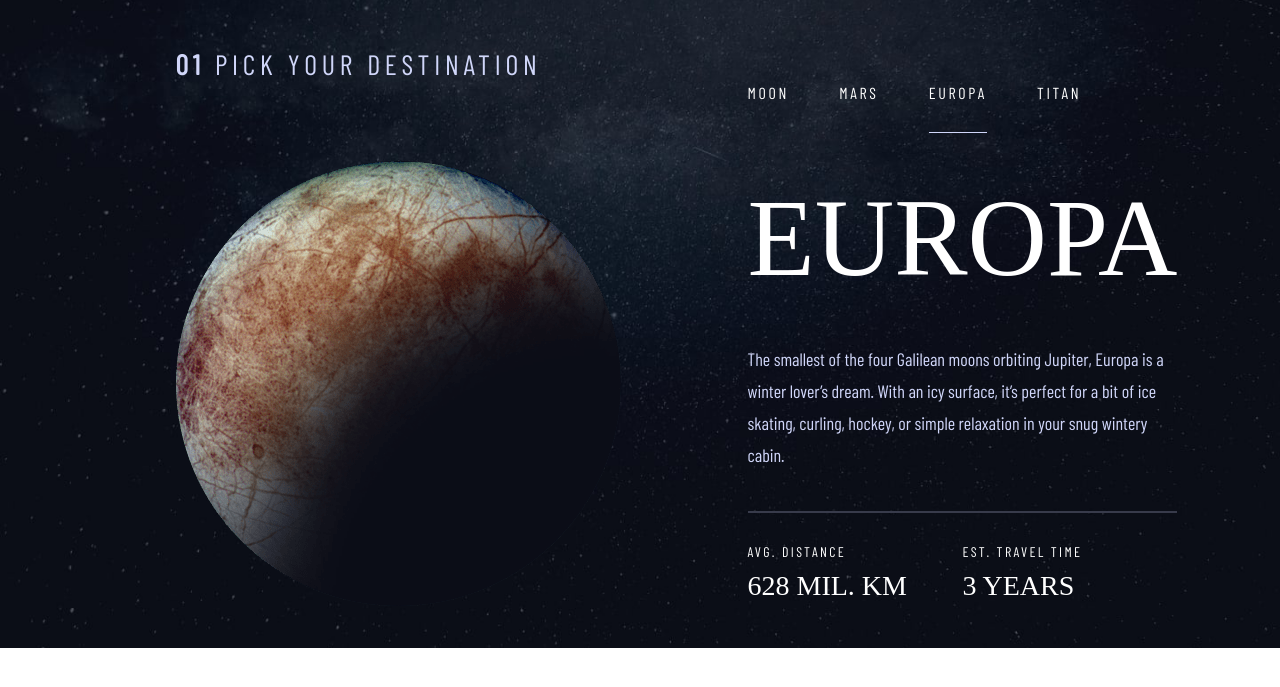
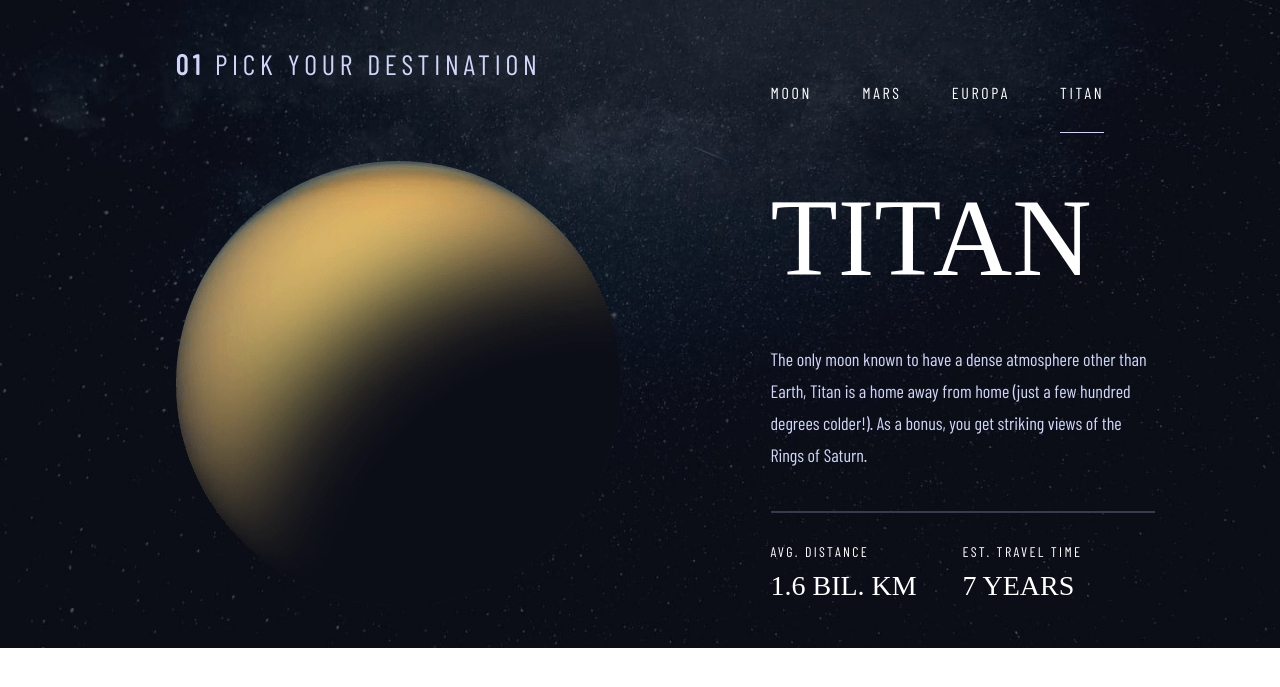
Before and after one commit to Irina-Dehtiarenko/Space_tourism_website_Frontend_Mentor, a website: page index.html in a window 1280 px wide. Shown: the part 103-790 px from the top of the page. Drawn offline with nearby package versions, Linux system fonts and the light colour scheme; a web font is replaced by a local one.

Commit message:
added section of destination-titan

```diff
--- a/index.html
+++ b/index.html
@@ -213,7 +213,7 @@
       <!-- ///////////////////////////////////// -->
       <!-- Main-destination  MARS  -->
 
-      <main class="main main-destination main-destination--europa">
+      <!-- <main class="main main-destination main-destination--europa">
         <div class="title">
           <h5 class="heading-5"><span>01</span> Pick your destination</h5>
           <div class="img img-destination">
@@ -262,6 +262,59 @@
             </div>
           </div>
         </div>
+      </main> -->
+
+      <!-- ///////////////////////////////////// -->
+      <!-- Main-destination  MARS  -->
+
+      <main class="main main-destination main-destination--titan">
+        <div class="title">
+          <h5 class="heading-5"><span>01</span> Pick your destination</h5>
+          <div class="img img-destination">
+            <img
+              src="./src/img/destination/image-titan.png"
+              alt="Image of titan"
+            />
+          </div>
+        </div>
+
+        <div class="description">
+          <nav class="navigation navigation--destination">
+            <ul class="navigation__list">
+              <li class="navigation__list--item">
+                <button class="btn nav__btn">Moon</button>
+              </li>
+              <li class="navigation__list--item">
+                <button class="btn nav__btn">Mars</button>
+              </li>
+              <li class="navigation__list--item">
+                <button class="btn nav__btn">Europa</button>
+              </li>
+              <li class="navigation__list--item">
+                <button class="btn nav__btn nav__btn--active">Titan</button>
+              </li>
+            </ul>
+          </nav>
+
+          <h1 class="heading-1 tablet">Titan</h1>
+
+          <p class="body-text">
+            The only moon known to have a dense atmosphere other than Earth,
+            Titan is a home away from home (just a few hundred degrees colder!).
+            As a bonus, you get striking views of the Rings of Saturn.
+          </p>
+
+          <div class="details">
+            <div class="detail detail__distance">
+              <p class="subheading subheading--2">Avg. distance</p>
+              <p class="subheading subheading--1">1.6 bil. km</p>
+            </div>
+            <div class="detail detail__travel-time">
+              <p class="subheading subheading--2">Est. travel time</p>
+              <p class="subheading subheading--1">7 years</p>
+            </div>
+          </div>
+        </div>
       </main>
     </div>
   </body>
```
